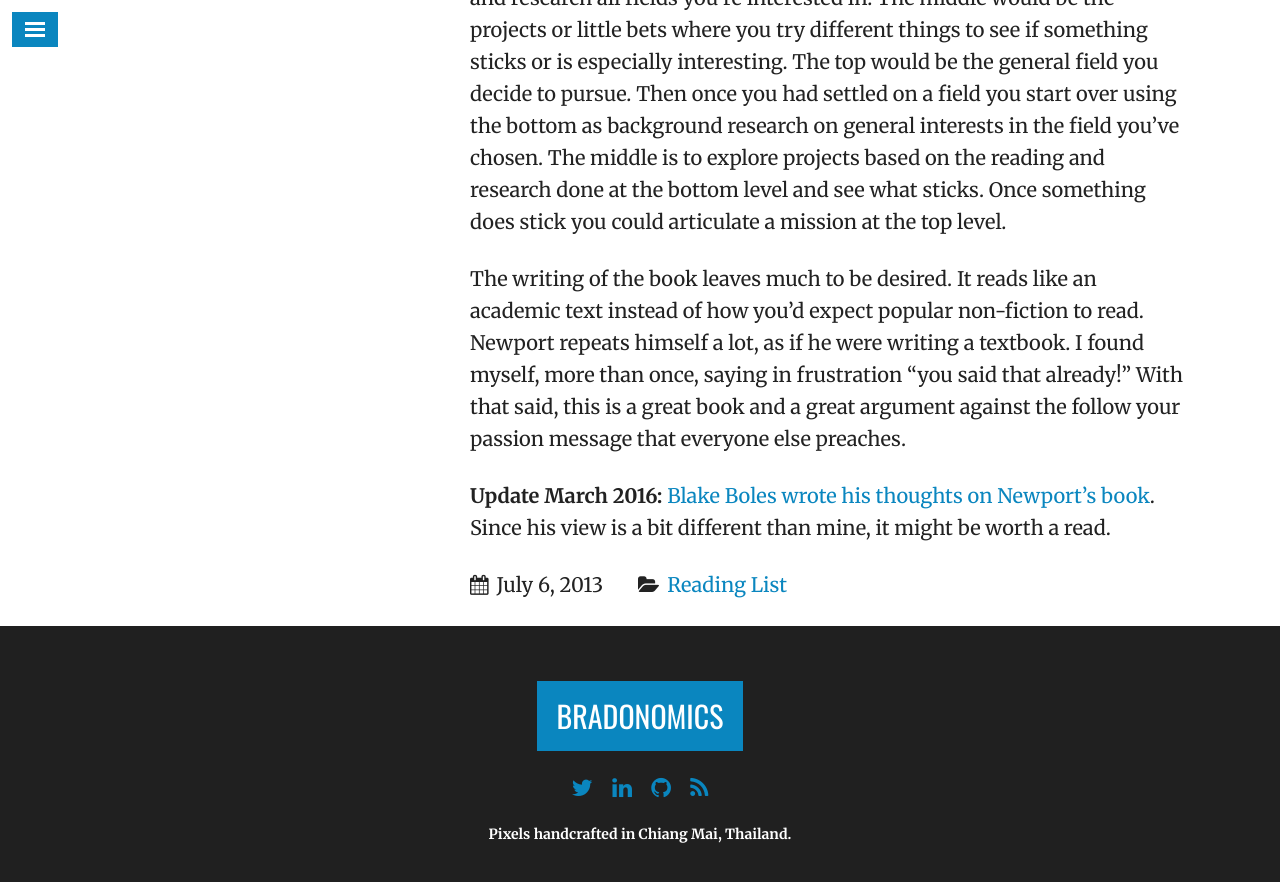
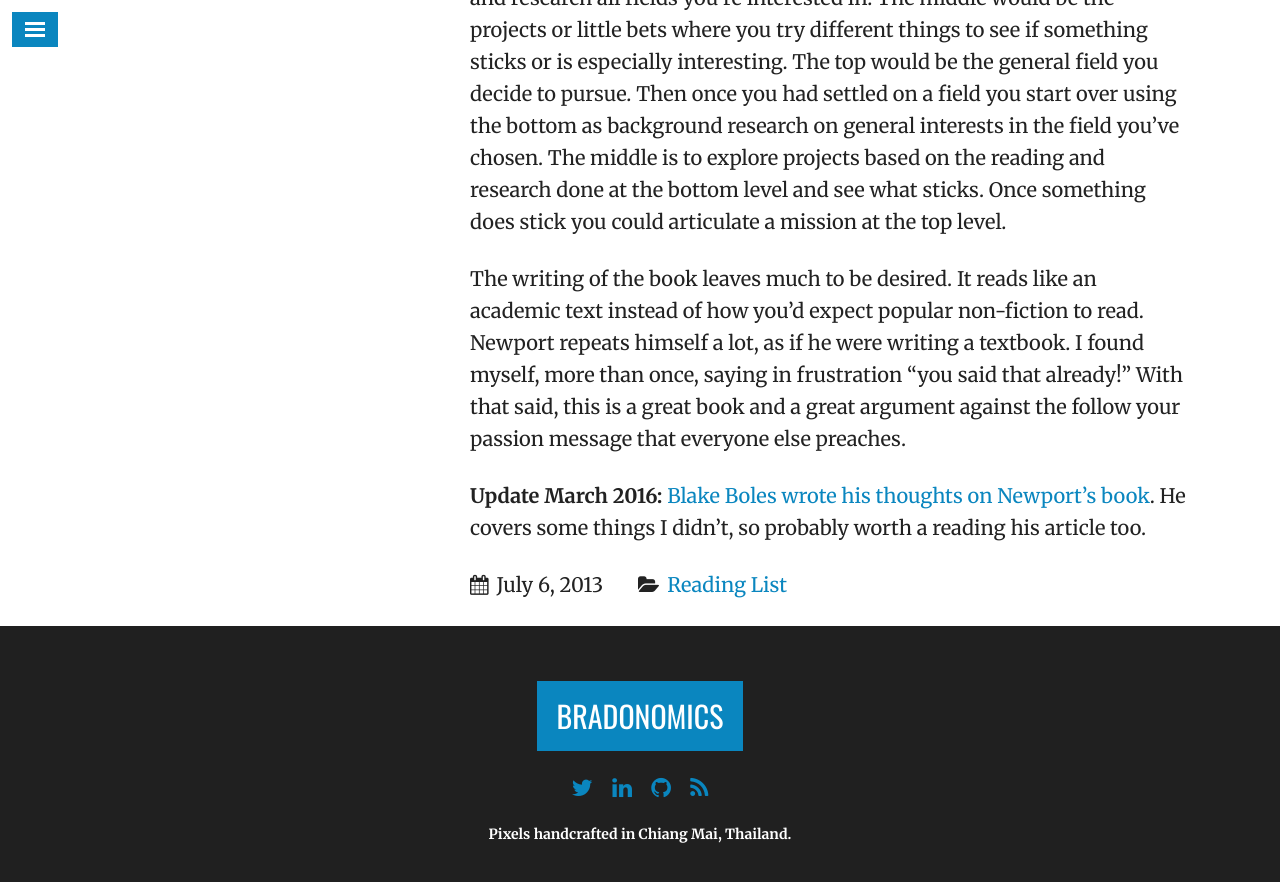
Before and after one commit to snowdj/bradonomics.github.io, a Jekyll site: the page built from _posts/2013-07-06-so-good-they-cant-ignore-you-book-review.md, in a window 1280 px wide and 900 px high, scrolled down 12944 px. Shown: the top 882 px of the window. Built offline with Jekyll 4.4.1, drawn with Linux system fonts in a browser that asks for light colours; nearby versions of some CDN libraries; comment, search, counter and statistics services are not loaded.

Commit message:
Updated comments on Boles' link

```diff
--- a/_posts/2013-07-06-so-good-they-cant-ignore-you-book-review.md
+++ b/_posts/2013-07-06-so-good-they-cant-ignore-you-book-review.md
@@ -158,4 +158,4 @@ Cal talks about a three-level pyramid in the section on developing your mission.
 
 The writing of the book leaves much to be desired. It reads like an academic text instead of how you'd expect popular non-fiction to read. Newport repeats himself a lot, as if he were writing a textbook. I found myself, more than once, saying in frustration "you said that already!" With that said, this is a great book and a great argument against the follow your passion message that everyone else preaches.
 
-**Update March 2016:** [Blake Boles wrote his thoughts on Newport's book]( http://www.blakeboles.com/2016/03/book-review-so-good-they-cant-ignore-you/). Since his view is a bit different than mine, it might be worth a read.
+**Update March 2016:** [Blake Boles wrote his thoughts on Newport's book]( http://www.blakeboles.com/2016/03/book-review-so-good-they-cant-ignore-you/). He covers some things I didn't, so probably worth a reading his article too.
```
